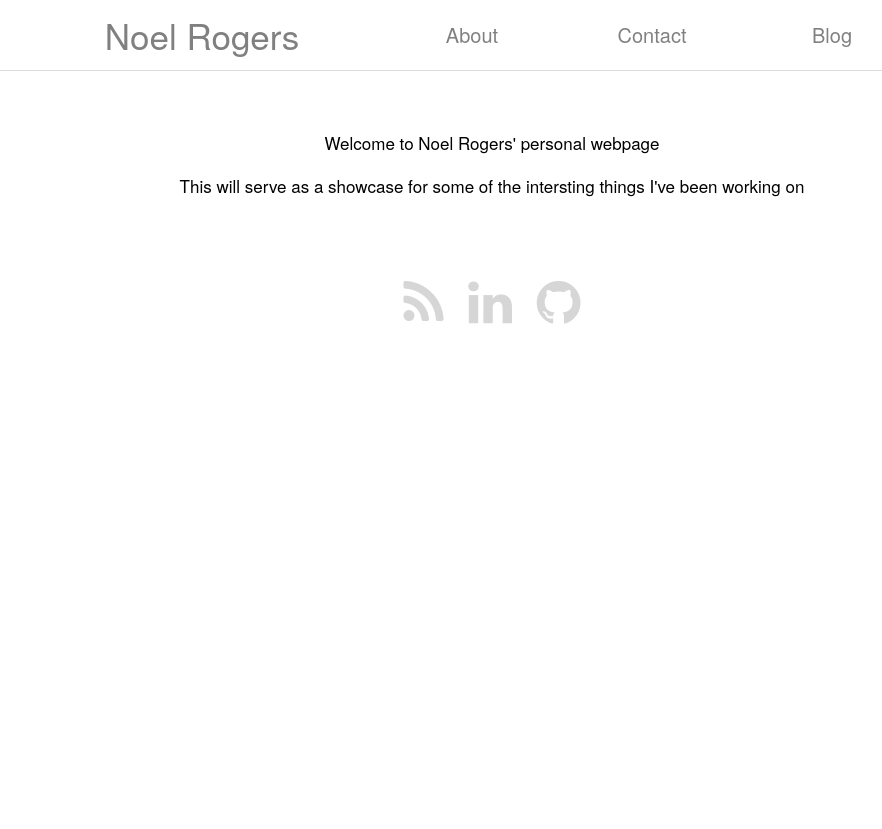
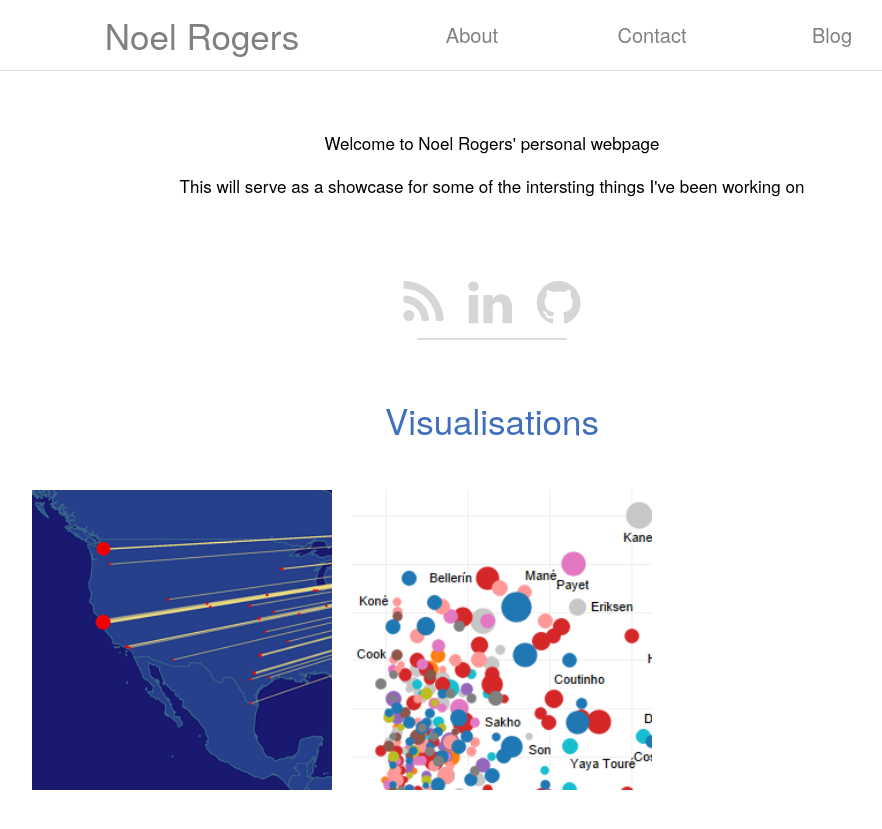
Before and after one commit to noelano/noelano.github.io, a Jekyll site: the page built from index.html, in a window 1280 px wide. Shown: the top 829 px of the page, without its empty margins (148-1030 px from the left). Built offline with Jekyll 4.4.1, drawn with Linux system fonts in a browser that asks for light colours; nearby versions of some CDN libraries.

Commit message:
Link to visualisation blogs from main page

```diff
--- a/_sass/myStyle.scss
+++ b/_sass/myStyle.scss
@@ -265,11 +265,54 @@ form p{
 }
 
 textarea{
-	height: 100px;
-	width: 200px;
+	height: 150px;
+	width: 250px;
 }
 
+/*===========================================*/
+/* IMAGE OVERLAYS */
 
+.image-overlay {
+    position: relative;
+}
+
+.image-overlay img {
+    width: 100%;
+    vertical-align: top;
+}
+
+.image-overlay:hover:after, .image-overlay:hover:before {
+    opacity: 1;
+}
+
+.image-overlay:after, .image-overlay:before {
+    position:absolute;
+    opacity:0;
+    transition: all 0.5s;
+    -webkit-transition: all 0.5s;
+}
+
+.image-overlay:after {
+    content:'\A';
+    width:100%; height:100%;
+    top:0; left:0;
+    background:rgba(0,0,0,0.6);
+}
+
+.image-overlay:before {
+    content: attr(data-content);
+    width:100%;
+    color:#fff;
+    z-index:1;
+    left: 0;
+    bottom: 10px;
+    padding:4px 10px;
+    text-align:center;
+    box-sizing:border-box;
+    -moz-box-sizing:border-box;
+}
+
+/*===========================================*/
 /* MISC */
 
 h1{
--- a/index.html
+++ b/index.html
@@ -15,3 +15,24 @@ permalink: /
 	<a href="http://github.com/noelano" class="social-icon"> <i class="fa fa-github fa-3x"></i></a>
     </div>
 </div>
+
+<hr style="width: 150px; margin: auto; margin-top:18px; margin-bottom:20px; border-width: 2px 0 0"/>
+
+<div class="sixteen columns mid" style="margin-top:40px; margin-bottom:40px">
+    <h2 class="mid">Visualisations</h2>
+</div>
+
+<div class="sixteen columns mid" style="display:inline-block">
+
+    <a href="{{ "/visualisation/2016/10/04/email-map-r.html" | prepend: site.baseurl }}">
+        <div data-content="Map of incoming emails (R)" class="image-overlay one-third column">
+            <img src="/images/map_teaser.png" alt="Noel Rogers"/>
+        </div>
+    </a>
+
+    <a href="{{ "/visualisation/2016/09/23/fantasy-dashboard.html" | prepend: site.baseurl }}">
+        <div data-content="Fantasy football dashboard (Tableau)" class="image-overlay one-third column">
+            <img src="/images/fantasy_teaser.png" alt="Noel Rogers"/>
+        </div>
+    </a>
+</div>
```
